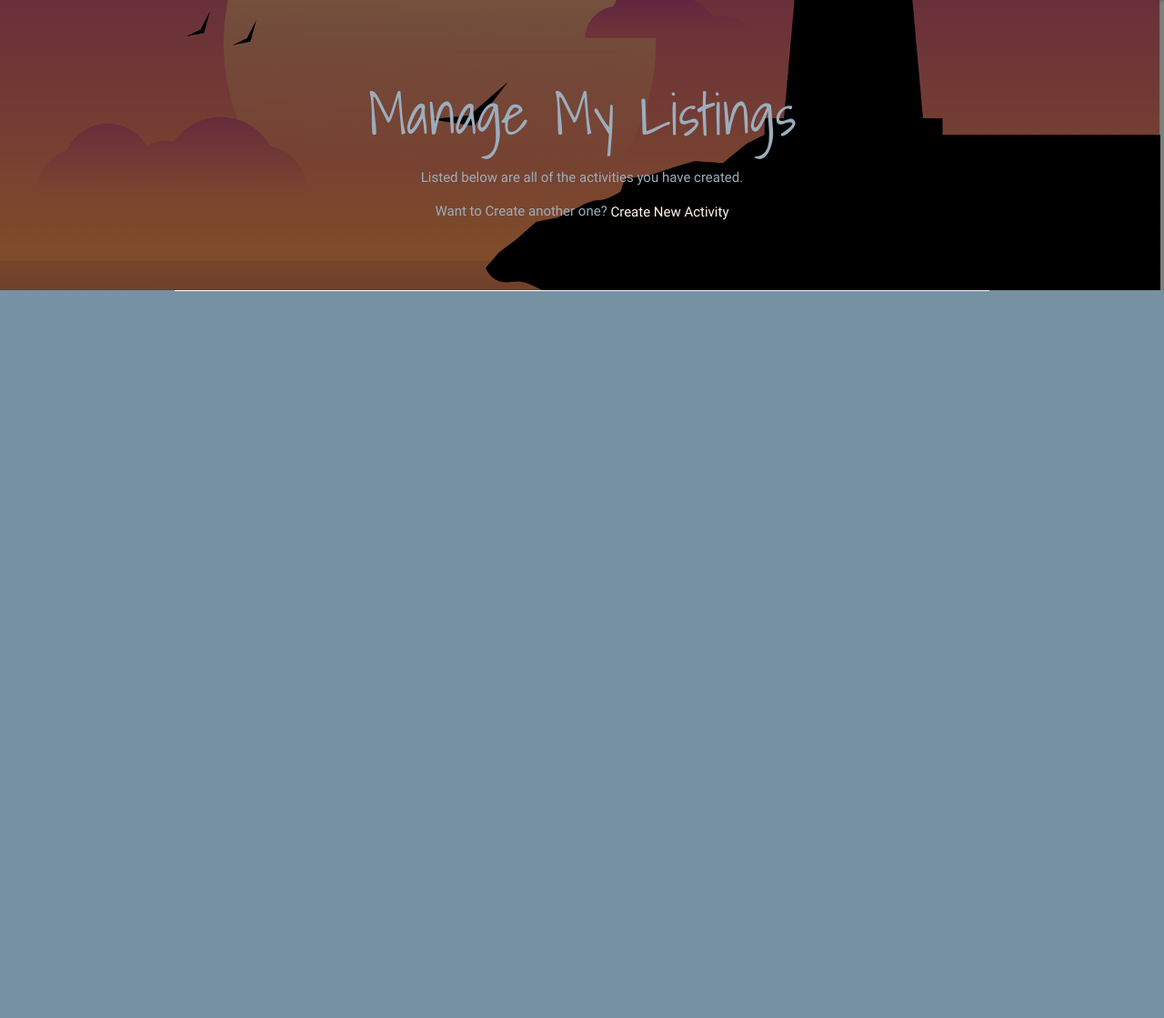
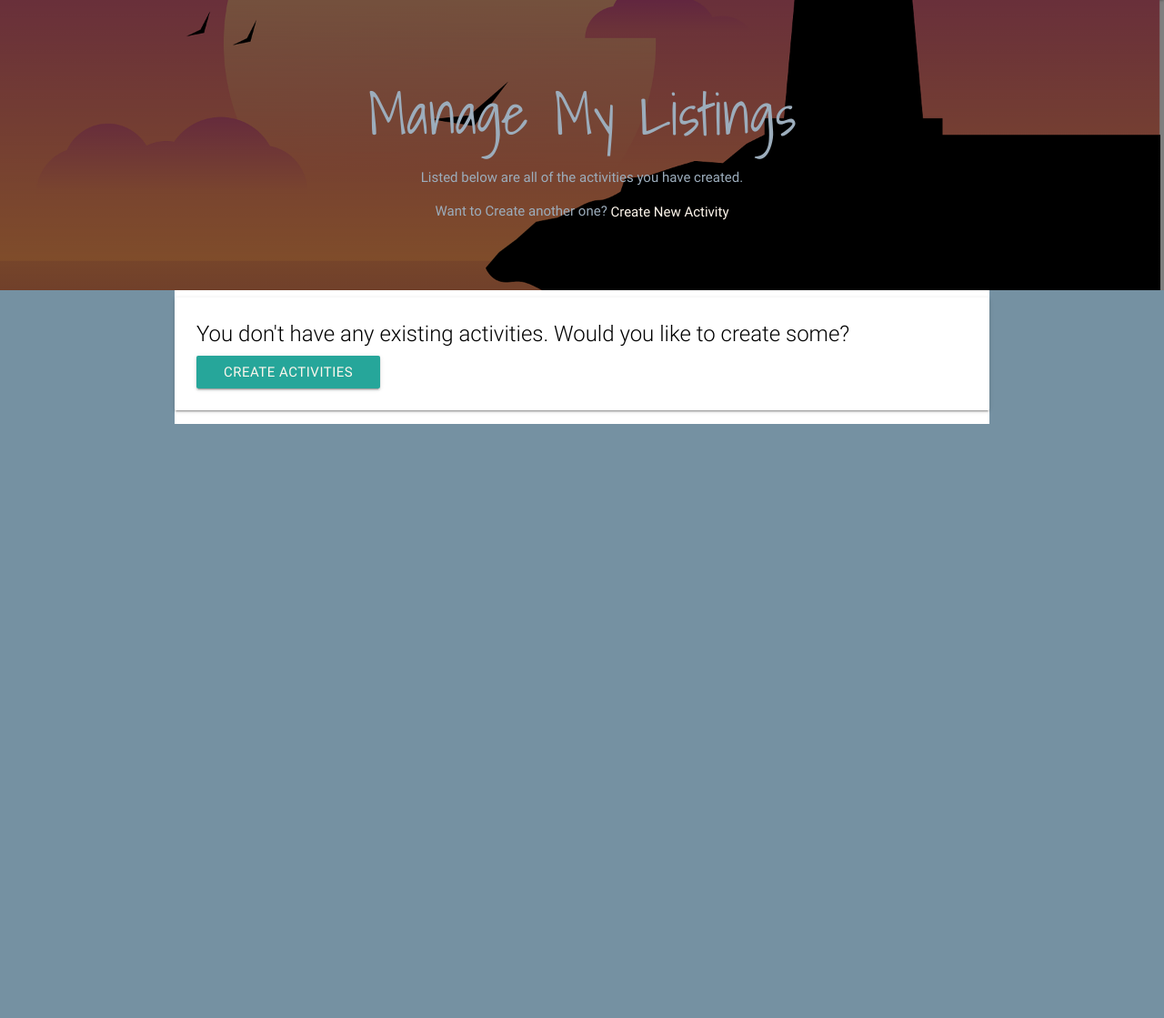
Before and after one commit to nafeesahyounis/data-centric-dev-project, a Flask app: page /managemylistings in a window 1280 px wide. Shown: the part 65-1184 px from the top of the page at 91% size. Run offline with Flask 2, Linux system fonts and the light colour scheme; the visitor is signed in with stand-in values (Sample User, id 1); data that the repository does not hold is empty; some libraries are stand-ins or nearby versions.

Commit message:
messages added in template for find and manage listings for when no results are found. Card layout also added to manage listings page to improve ui/ux

```diff
--- a/app.py
+++ b/app.py
@@ -62,8 +62,11 @@ def find_activity():
         name = {'name': request.form.get('name')}
         mandatory_search_filters.update(name)
     final_result = list(mongo.db.things_to_do.find(mandatory_search_filters))
+    print(final_result)
+    no_results="No results found"
     return render_template("pages/find.html",
-                           results=final_result)
+                           results=final_result,
+                           no_results=no_results)
 
 
 @app.route('/login', methods=['GET', 'POST'])
@@ -118,7 +121,7 @@ def managemylistings():
     if 'email' in session:
         user = session['email']
         user_activities = list(mongo.db.things_to_do.find({'user': user}))
-        no_activities = "There are no activities"
+        no_activities = "You don't have any existing activities. Would you like to create some?"
         print(no_activities)
         print(user_activities)
         return render_template("pages/managemylistings.html",
--- a/templates/pages/managemylistings.html
+++ b/templates/pages/managemylistings.html
@@ -8,13 +8,16 @@
   </div>
 </div>
 <main class="background">
-<div class="container my-listings">
+<div class="my-listings container">
 <div class ="row">
-<div class="col s12"
+<div class="col s12">
      <div class="card">
         <div class="card-content black-text">
-{% if user_activities=="[]"%}
-<p>{{no_activities}}</p>
+{% if user_activities == []%}
+<span class="card-title"><p>{{no_activities}}</p></span>
+<button class="btn waves-effect waves-light"><a href="{{url_for('addactivity')}}">Create Activities</a></button>
+
+
     {% else %}
     {% for user_activity in user_activities %}
 
```
Also changed, not shown: templates/pages/find.html (+7 -0 lines).
